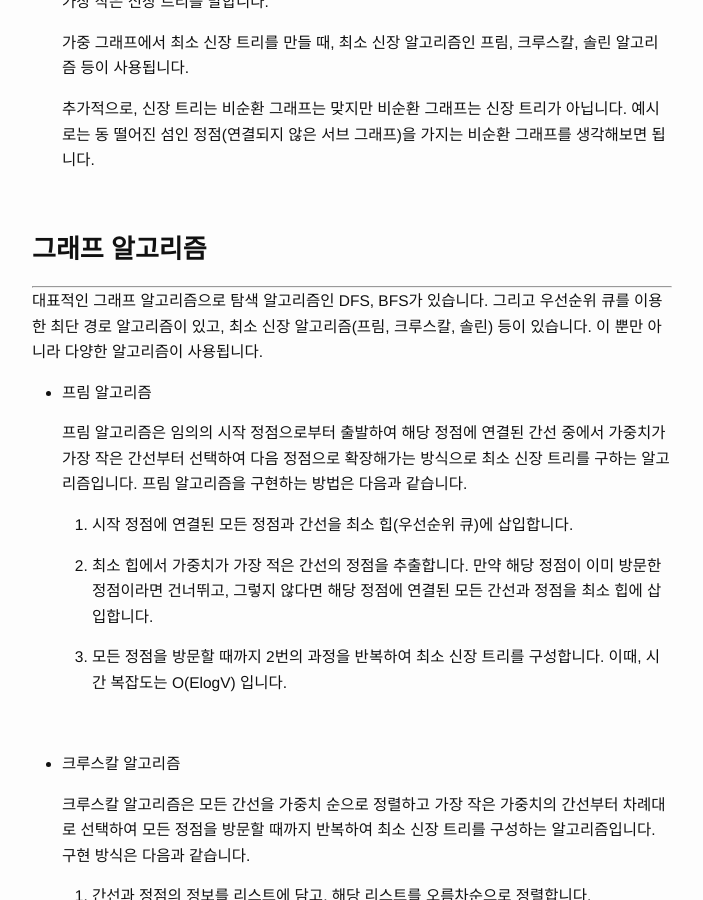
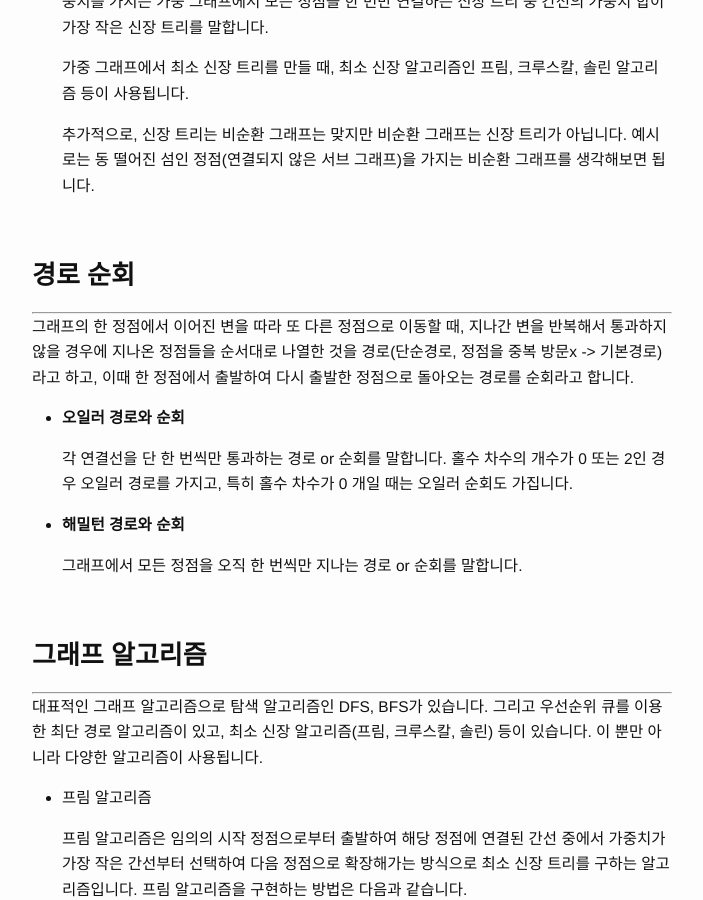
Before and after one commit to Jaeun-Choi98/jaeun-choi98.github.io, a Jekyll site: the page built from _posts/2023-10-05-data_structure(4).md, in a window 1280 px wide and 900 px high, scrolled down 1658 px. Shown: the whole window, without its empty margins (288-991 px from the left). Built offline with Jekyll 4.4.1, drawn with Linux system fonts in a browser that asks for light colours.

Commit message:
add content of graph post

```diff
--- a/_posts/2023-10-05-data_structure(4).md
+++ b/_posts/2023-10-05-data_structure(4).md
@@ -14,7 +14,8 @@ date: 2023-10-05 00:00:00
 1. [무방향 방향](#무방향-방향)
 2. [가중 그래프](#가중-그래프)
 3. [사이클 비사이클](#순환-비순환)
-4. [그래프 알고리즘](#그래프-알고리즘)
+4. [경로 순회](#경로-순회)
+5. [그래프 알고리즘](#그래프-알고리즘)
 
 <br>
 <br>
@@ -59,6 +60,22 @@ date: 2023-10-05 00:00:00
   가중 그래프에서 최소 신장 트리를 만들 때, 최소 신장 알고리즘인 프림, 크루스칼, 솔린 알고리즘 등이 사용됩니다.
 
   추가적으로, 신장 트리는 비순환 그래프는 맞지만 비순환 그래프는 신장 트리가 아닙니다. 예시로는 동 떨어진 섬인 정점(연결되지 않은 서브 그래프)을 가지는 비순환 그래프를 생각해보면 됩니다.
+
+<br>
+
+### **경로 순회**
+
+---
+
+그래프의 한 정점에서 이어진 변을 따라 또 다른 정점으로 이동할 때, 지나간 변을 반복해서 통과하지 않을 경우에 지나온 정점들을 순서대로 나열한 것을 경로(단순경로, 정점을 중복 방문x -> 기본경로)라고 하고, 이때 한 정점에서 출발하여 다시 출발한 정점으로 돌아오는 경로를 순회라고 합니다.
+
+- **오일러 경로와 순회**
+
+  각 연결선을 단 한 번씩만 통과하는 경로 or 순회를 말합니다. 홀수 차수의 개수가 0 또는 2인 경우 오일러 경로를 가지고, 특히 홀수 차수가 0 개일 때는 오일러 순회도 가집니다.
+
+- **해밀턴 경로와 순회**
+
+  그래프에서 모든 정점을 오직 한 번씩만 지나는 경로 or 순회를 말합니다.
 
 <br>
 
```
